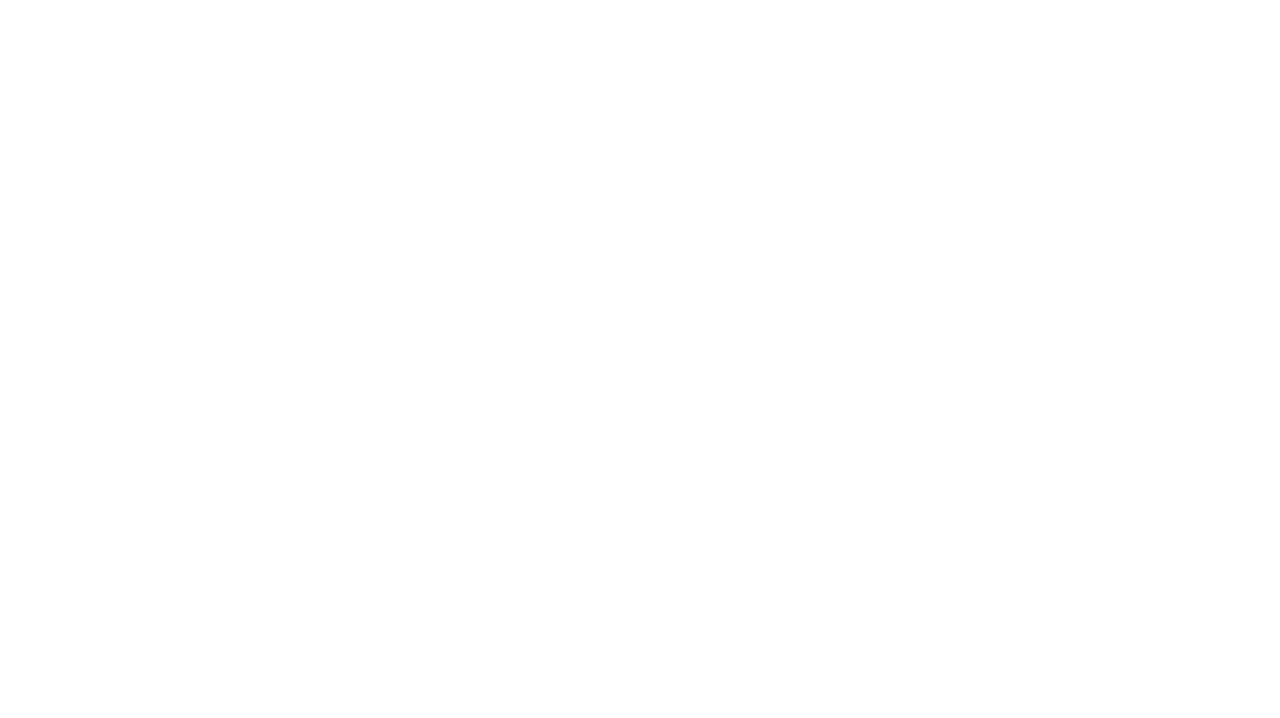
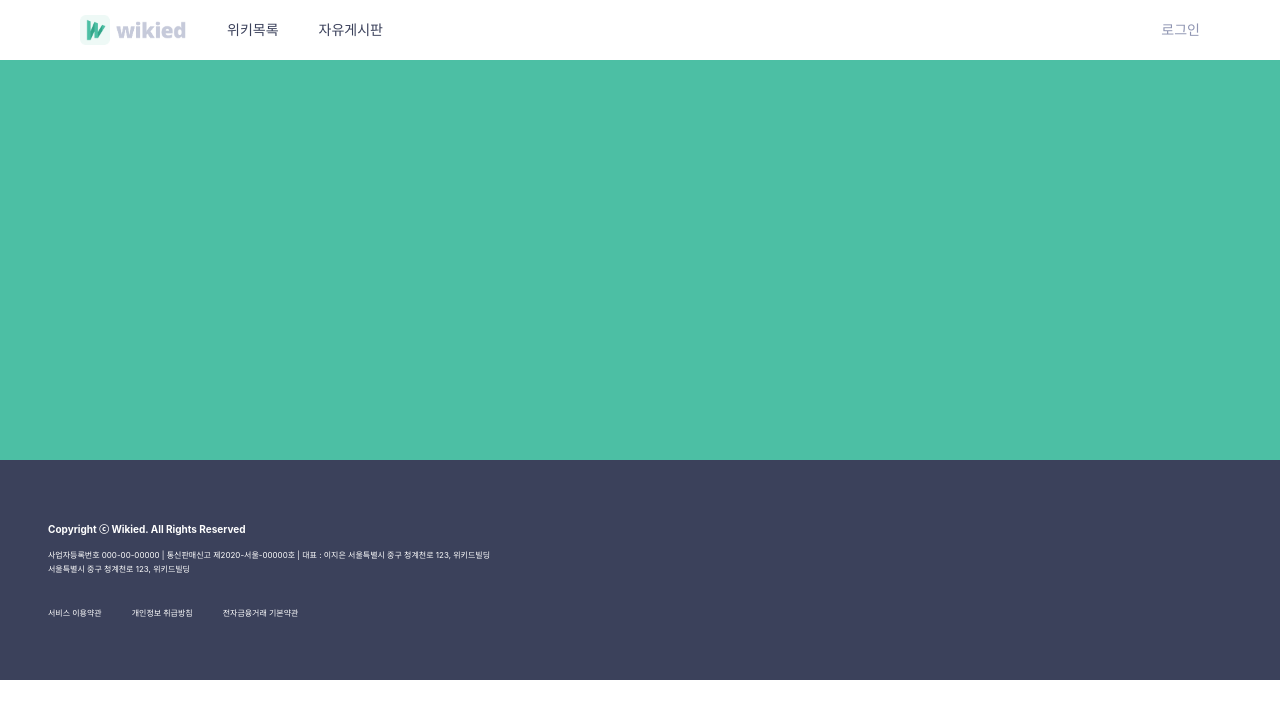
Before and after one commit to gitget1/21_CodeitSprint_Team1_wikid, a Next.js app: page / in a window 1280 px wide. Shown: the top 718 px of the page. Built offline with nearby package versions, Linux system fonts and the light colour scheme.

Commit message:
:sparkles:feat:PageLayout, Navbar, Footer 컴포넌트 구현

```diff
--- /dev/null
+++ b/src/assets/icons/Bell.tsx
@@ -0,0 +1,23 @@
+import { SVGProps } from "react";
+
+export function BellIcon(props: SVGProps<SVGSVGElement>) {
+  return (
+    <svg
+      width={24}
+      height={24}
+      viewBox="0 0 32 32"
+      fill="none"
+      xmlns="http://www.w3.org/2000/svg"
+      {...props}
+    >
+      <path
+        d="M6.39951 11.1996C6.39951 11.1996 6.39951 11.1996 6.39951 11.1996C6.39951 5.89768 10.6976 1.59961 15.9995 1.59961C15.9995 1.59961 15.9995 1.59961 15.9995 1.59961C15.9995 1.59961 15.9995 1.59961 15.9995 1.59961C21.3014 1.59961 25.5995 5.89768 25.5995 11.1996C25.5995 11.1996 25.5995 11.1996 25.5995 11.1996V14.1291C25.5995 14.9341 25.5995 15.3366 25.6321 15.7313C25.7314 16.9323 26.0559 18.104 26.5887 19.1849C26.7638 19.5401 26.9709 19.8853 27.3851 20.5755L28.2705 22.0513C29.1892 23.5824 29.6485 24.3479 29.3527 24.9377C29.3347 24.9736 29.3149 25.0086 29.2933 25.0425C28.9398 25.5996 28.0471 25.5996 26.2615 25.5996H5.73758C3.95203 25.5996 3.05925 25.5996 2.70578 25.0425C2.68425 25.0086 2.66443 24.9736 2.64641 24.9377C2.35058 24.348 2.8099 23.5824 3.72855 22.0513L4.61402 20.5755C5.02816 19.8852 5.23523 19.5401 5.41032 19.1849C5.94312 18.1039 6.26764 16.9323 6.36689 15.7313C6.39951 15.3366 6.39951 14.9341 6.39951 14.1292V11.1996Z"
+        fill="currentColor"
+      />
+      <path
+        d="M19.82 27.2004C19.9194 27.2004 20.0007 27.2811 19.9937 27.3803C19.9386 28.1634 19.5254 28.9056 18.8284 29.4631C18.0783 30.0632 17.0609 30.4004 16 30.4004C14.9391 30.4004 13.9217 30.0632 13.1716 29.4631C12.4746 28.9056 12.0614 28.1634 12.0063 27.3803C11.9993 27.2811 12.0806 27.2004 12.18 27.2004L16 27.2004L19.82 27.2004Z"
+        fill="#474D66"
+      />
+    </svg>
+  );
+}
--- /dev/null
+++ b/src/assets/icons/Menu.tsx
@@ -0,0 +1,19 @@
+import { SVGProps } from "react";
+
+export function MenuIcon(props: SVGProps<SVGSVGElement>) {
+  return (
+    <svg
+      width={24}
+      height={24}
+      viewBox="0 0 24 24"
+      fill="none"
+      xmlns="http://www.w3.org/2000/svg"
+      {...props}
+    >
+      <path
+        d="M4.25 17.6344C4.0375 17.6344 3.85938 17.5625 3.71563 17.4187C3.57188 17.2749 3.5 17.0967 3.5 16.8841C3.5 16.6715 3.57188 16.4934 3.71563 16.3498C3.85938 16.2063 4.0375 16.1345 4.25 16.1345H19.75C19.9625 16.1345 20.1406 16.2064 20.2843 16.3502C20.4281 16.494 20.5 16.6722 20.5 16.8848C20.5 17.0974 20.4281 17.2755 20.2843 17.419C20.1406 17.5626 19.9625 17.6344 19.75 17.6344H4.25ZM4.25 12.7498C4.0375 12.7498 3.85938 12.6779 3.71563 12.5341C3.57188 12.3903 3.5 12.2121 3.5 11.9995C3.5 11.7869 3.57188 11.6088 3.71563 11.4652C3.85938 11.3217 4.0375 11.2499 4.25 11.2499H19.75C19.9625 11.2499 20.1406 11.3218 20.2843 11.4656C20.4281 11.6094 20.5 11.7876 20.5 12.0002C20.5 12.2128 20.4281 12.3909 20.2843 12.5344C20.1406 12.678 19.9625 12.7498 19.75 12.7498H4.25ZM4.25 7.86521C4.0375 7.86521 3.85938 7.7933 3.71563 7.64948C3.57188 7.50568 3.5 7.32748 3.5 7.11488C3.5 6.9023 3.57188 6.72422 3.71563 6.58063C3.85938 6.43703 4.0375 6.36523 4.25 6.36523H19.75C19.9625 6.36523 20.1406 6.43714 20.2843 6.58096C20.4281 6.72478 20.5 6.90298 20.5 7.11556C20.5 7.32816 20.4281 7.50625 20.2843 7.64983C20.1406 7.79342 19.9625 7.86521 19.75 7.86521H4.25Z"
+        fill="currentColor"
+      />
+    </svg>
+  );
+}
--- /dev/null
+++ b/src/assets/icons/User.tsx
@@ -0,0 +1,20 @@
+import { SVGProps } from "react";
+
+export function UserIcon(props: SVGProps<SVGSVGElement>) {
+  return (
+    <svg
+      width={24}
+      height={24}
+      viewBox="0 0 32 32"
+      fill="none"
+      xmlns="http://www.w3.org/2000/svg"
+      {...props}
+    >
+      <circle cx="16" cy="16" r="16" fill="white" />
+      <path
+        d="M16 0C7.1625 0 0 7.1625 0 16C0 24.8375 7.1625 32 16 32C24.8375 32 32 24.8375 32 16C32 7.1625 24.8375 0 16 0ZM16 8C18.4856 8 20.5 10.015 20.5 12.5C20.5 14.985 18.4875 17 16 17C13.515 17 11.5 14.985 11.5 12.5C11.5 10.015 13.5125 8 16 8ZM16 28C12.6919 28 9.69375 26.6544 7.51875 24.4819C8.53125 21.8687 11.0312 20 14 20H18C20.9713 20 23.4713 21.8675 24.4813 24.4819C22.3063 26.6562 19.3062 28 16 28Z"
+        fill="currentColor"
+      />
+    </svg>
+  );
+}
--- a/src/components/layout/Footer.tsx
+++ b/src/components/layout/Footer.tsx
@@ -0,0 +1,37 @@
+function Footer() {
+  return (
+    <div
+      className="
+    sm:27.5 md:38
+    xl:h-67.5 xl:p-20
+    md:px-12 md:py-15
+    px-5 py-10
+    bg-gray-600
+    flex flex-col
+    justify-center
+    items-start"
+    >
+      <span className="text-gray-50 md:text-lg-bold text-xxs-bold">
+        Copyright ⓒ Wikied. All Rights Reserved
+      </span>
+      <span className="text-gray-50 md:text-md-regular text-xxs-regular mt-2.5">
+        사업자등록번호 000-00-00000 | 통신판매신고 제2020-서울-00000호 | 대표 : 이지은 서울특별시
+        중구 청계천로 123, 위키드빌딩 <br />
+        서울특별시 중구 청계천로 123, 위키드빌딩
+      </span>
+      <div className="flex items-center justify-start gap-7.5 mt-5 md:mt-7.5">
+        <a href="" className="text-gray-50 md:text-md-medium text-xxs-medium">
+          서비스 이용약관
+        </a>
+        <a href="" className="text-gray-50 md:text-md-medium text-xxs-medium">
+          개인정보 취급방침
+        </a>
+        <a href="" className="text-gray-50 md:text-md-medium text-xxs-medium">
+          전자금융거래 기본약관
+        </a>
+      </div>
+    </div>
+  );
+}
+
+export default Footer;
--- a/src/components/layout/NavBar.tsx
+++ b/src/components/layout/NavBar.tsx
@@ -0,0 +1,51 @@
+import { useState } from 'react';
+import Image from 'next/image';
+
+import { BellIcon } from '@/assets/icons/Bell';
+import { UserIcon } from '@/assets/icons/User';
+import { MenuIcon } from '@/assets/icons/Menu';
+import Logo from '@/assets/images/logo.png';
+
+const HOVER_GREEN = 'hover:text-primary-green-300';
+
+function Navbar() {
+  //임시 로그인 상태
+  const [isLoggedIn, setLoggedIn] = useState(false);
+
+  return (
+    <div className="h-15 xl:h-20 px-5 lg:px-20 py-4 flex justify-between items-center">
+      <div className="flex items-center justify-between gap-10">
+        <Image src={Logo} alt="logo" className="w-26.75 object-cover cursor-pointer" />
+        <button className={`hidden md:block text-gray-600 text-md-regular ${HOVER_GREEN}`}>
+          위키목록
+        </button>
+        <button className={`hidden md:block text-gray-600 text-md-regular ${HOVER_GREEN}`}>
+          자유게시판
+        </button>
+      </div>
+      <div>
+        <div className="hidden md:flex items-center">
+          {!isLoggedIn && (
+            <button
+              onClick={() => setLoggedIn(true)} //임시 로그인 완료
+              className={`text-gray-400 text-md-regular ${HOVER_GREEN}`}
+            >
+              로그인
+            </button>
+          )}
+          {isLoggedIn && (
+            <div className=" flex justify-center items-center gap-6">
+              <BellIcon className={`text-gray-400 cursor-pointer text-md-regular ${HOVER_GREEN}`} />
+              <UserIcon className={`text-gray-400 cursor-pointer text-md-regular ${HOVER_GREEN}`} />
+            </div>
+          )}
+        </div>
+        <MenuIcon
+          className={`md:hidden block text-gray-400 cursor-pointer text-md-regular ${HOVER_GREEN}`}
+        />
+      </div>
+    </div>
+  );
+}
+
+export default Navbar;
--- a/src/components/layout/PageLayout.tsx
+++ b/src/components/layout/PageLayout.tsx
@@ -0,0 +1,26 @@
+import { ReactNode } from 'react';
+
+import Footer from './Footer';
+import Navbar from './NavBar';
+
+interface PageLayoutProps {
+  children: ReactNode;
+}
+
+function PageLayout({ children }: PageLayoutProps) {
+  return (
+    <div className="min-h-screen flex flex-col">
+      <header>
+        <Navbar />
+      </header>
+
+      <main className="flex w-full max-w-480 mx-auto">{children}</main>
+
+      <footer>
+        <Footer />
+      </footer>
+    </div>
+  );
+}
+
+export default PageLayout;
--- a/src/components/ui/Button/SearchBar.tsx
+++ b/src/components/ui/Button/SearchBar.tsx
@@ -1,6 +1,6 @@
 import { ChangeEvent } from 'react';
 
-import { MagnifyIcon } from '@/assets/fonts/Magnify';
+import { MagnifyIcon } from '@/assets/icons/Magnify';
 
 interface SearchBarProps extends React.InputHTMLAttributes<HTMLInputElement> {
   value: string;
--- a/src/pages/index.tsx
+++ b/src/pages/index.tsx
@@ -1 +1,9 @@
-export default function Home() {}
+import PageLayout from '@/components/layout/PageLayout';
+
+export default function Home() {
+  return (
+    <PageLayout>
+      <div className="bg-primary-green-200 w-full h-100"></div>
+    </PageLayout>
+  );
+}
```
Also changed, not shown: src/assets/icons/Magnify.tsx (renamed from src/assets/fonts/Magnify.tsx), src/assets/images/logo.png (added).
